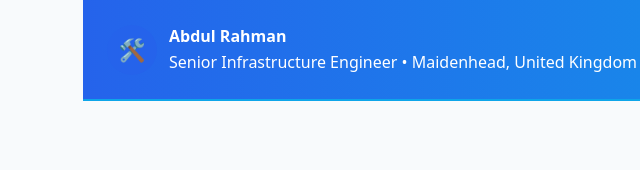
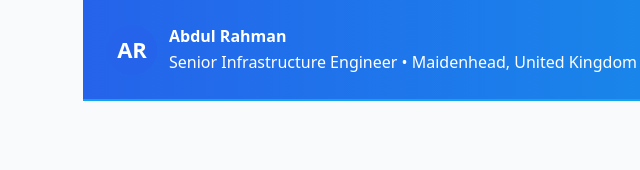
Before and after one commit to abdulrahman4u1995/Abdul-Rahman-Portfolio, a plain HTML site: page index.html in a window 1280 px wide. Shown: the top 170 px of the page, 17-657 px from the left. Drawn offline with Linux system fonts and the light colour scheme.

Commit message:
Update index.html

```diff
--- a/index.html
+++ b/index.html
@@ -62,7 +62,7 @@
 <body>
   <header class="container">
     <div class="brand">
-      <div class="avatar">🛠️</div>
+      <div class="avatar">AR</div>
       <div>
         <strong>Abdul Rahman</strong><br/>
         <span>Senior Infrastructure Engineer • Maidenhead, United Kingdom</span>
```
